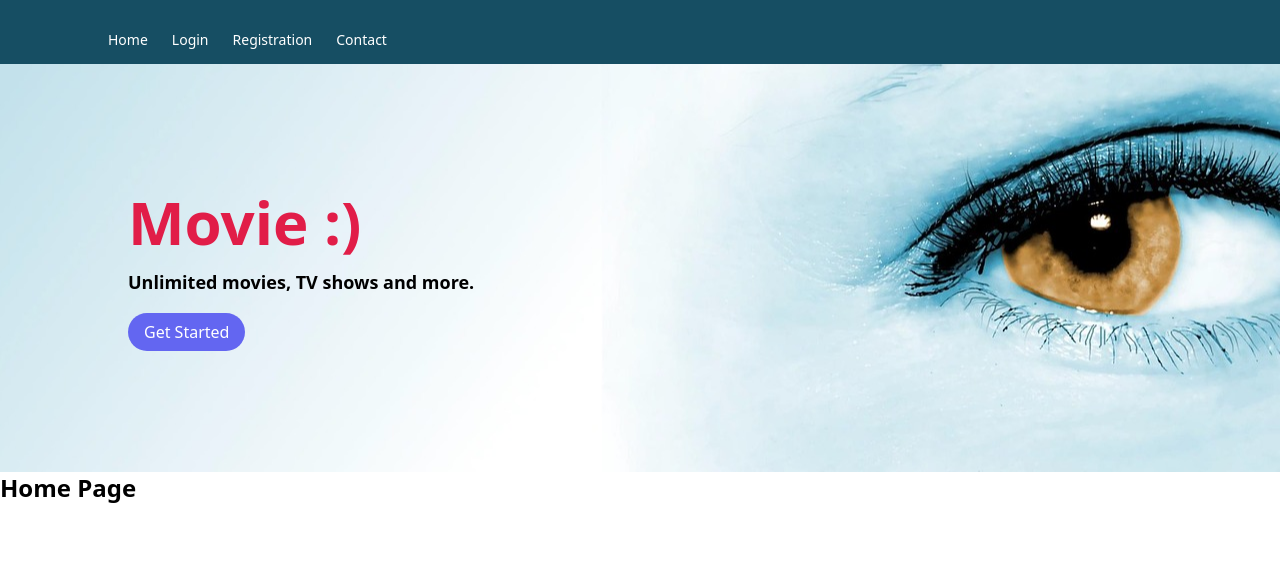
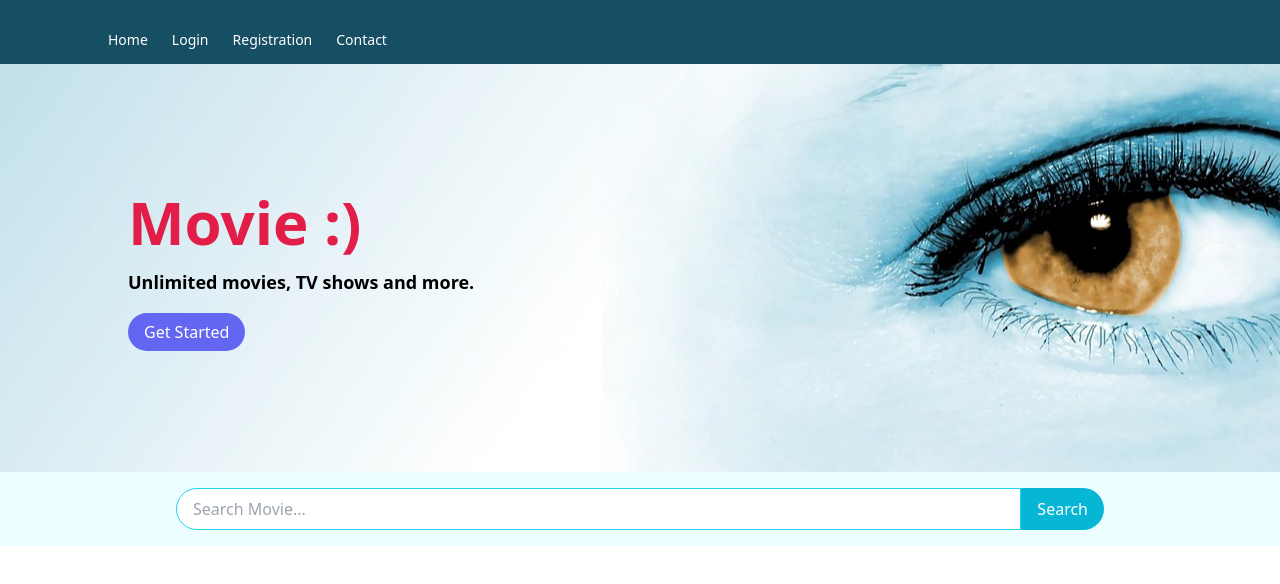
Before and after one commit to jasurbek-mannonov/movies-app, a Nuxt app: page / in a window 1280 px wide. Shown: the top 584 px of the page. Built offline with nearby package versions, Linux system fonts and the light colour scheme.

Commit message:
added SearchBar component to index.vue

```diff
--- a/pages/index.vue
+++ b/pages/index.vue
@@ -3,6 +3,6 @@
 
 <template>
     <div>
-        <h1 class="text-2xl font-bold">Home Page</h1>
+        <SearchBar/>
     </div>
 </template>
```
